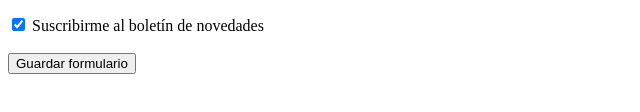
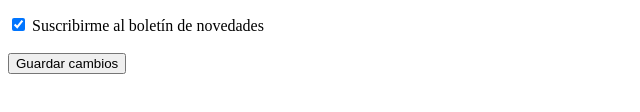
Before and after one commit to NicoToP/Boot_QSD, a plain HTML site: page TrabajosPracticos/formulario_2.html in a window 1280 px wide. Shown: the part 408-520 px from the top of the page, 0-640 px from the left. Drawn offline with Linux system fonts and the light colour scheme.

Commit message:
Hice cambio en el botón

```diff
--- a/TrabajosPracticos/formulario_2.html
+++ b/TrabajosPracticos/formulario_2.html
@@ -61,7 +61,7 @@
         <label>Suscribirme al boletín de novedades</label>
         <br><br>
 
-        <button type="submit">Guardar formulario </button>
+        <button type="submit">Guardar cambios </button>
 
     </form>
 </body>
```
